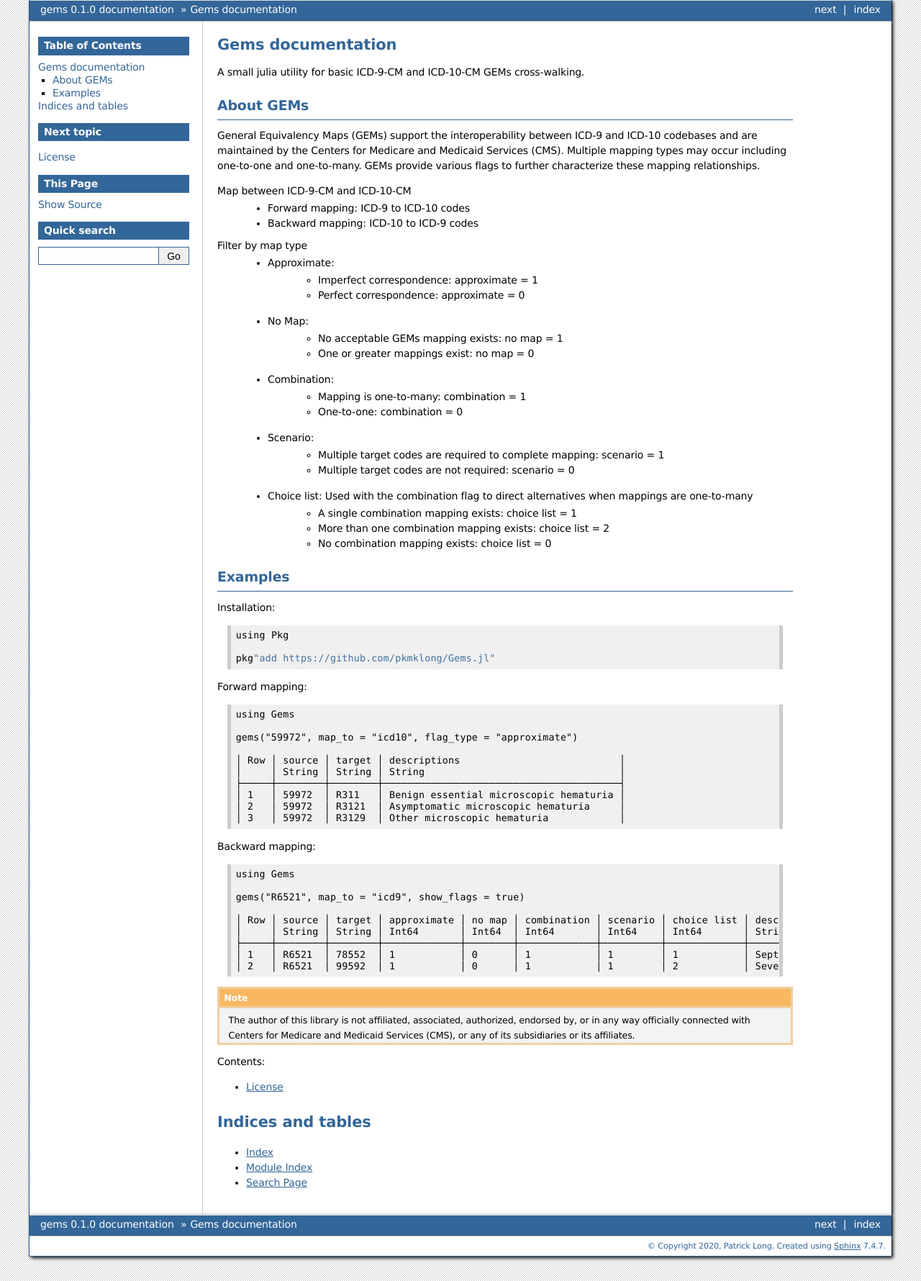
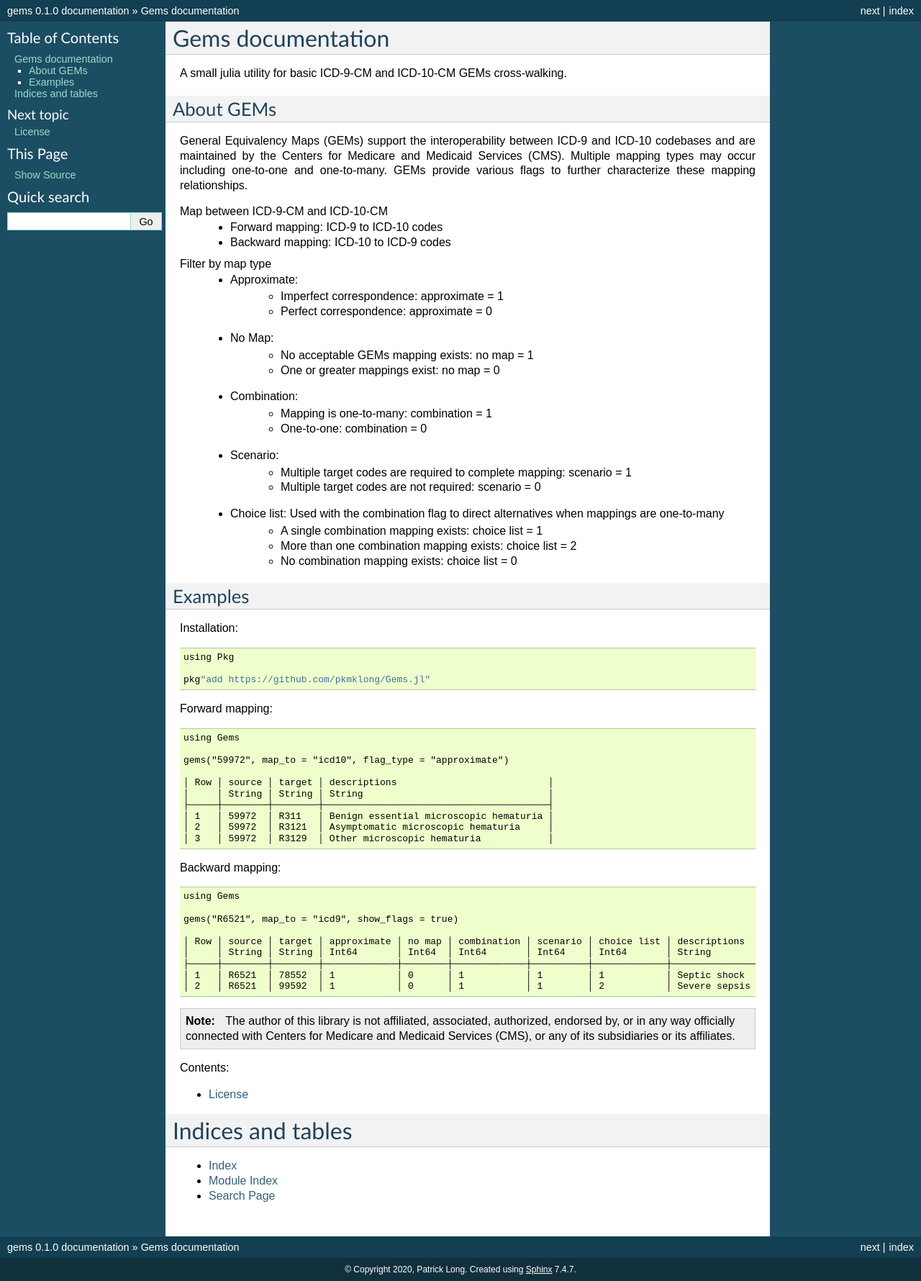
Before and after one commit to patrickmlong/Gems, a Sphinx documentation site: the page built from docs/source/index.rst, in a window 1280 px wide. Shown: the whole page at 72% size. Built offline with Sphinx 7.4.7, drawn with Linux system fonts in a browser that asks for light colours.

Commit message:
Update conf.py

```diff
--- a/docs/source/conf.py
+++ b/docs/source/conf.py
@@ -54,7 +54,7 @@ exclude_patterns = []
 # The theme to use for HTML and HTML Help pages.  See the documentation for
 # a list of builtin themes.
 #
-html_theme = 'bizstyle'
+html_theme = 'default'
 
 # Add any paths that contain custom static files (such as style sheets) here,
 # relative to this directory. They are copied after the builtin static files,
```
